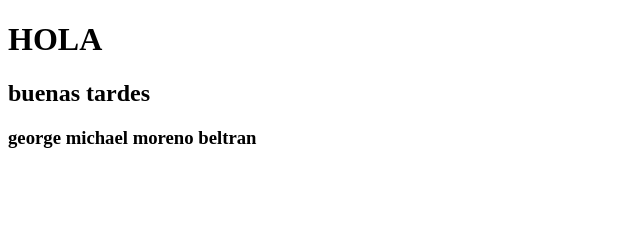
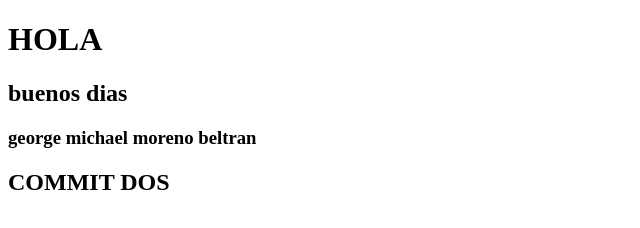
Before and after one commit to YorchMoreno/Aprendiendo-Git-y-GitHub, a plain HTML site: page index.html in a window 1280 px wide. Shown: the whole page, without its empty margins (0-640 px from the left). Drawn offline with Linux system fonts and the light colour scheme.

Commit message:
se agrego un h2 y se anexo otro gitignore

```diff
--- a/index.html
+++ b/index.html
@@ -7,7 +7,8 @@
 </head>
 <body>
 	<h1>HOLA</h1>
-	<h2>buenas tardes</h2>
+	<h2>buenos dias</h2>
 	<h3>george michael moreno beltran</h3>
+	<h2>COMMIT DOS</h2>
 </body>
 </html>
```
